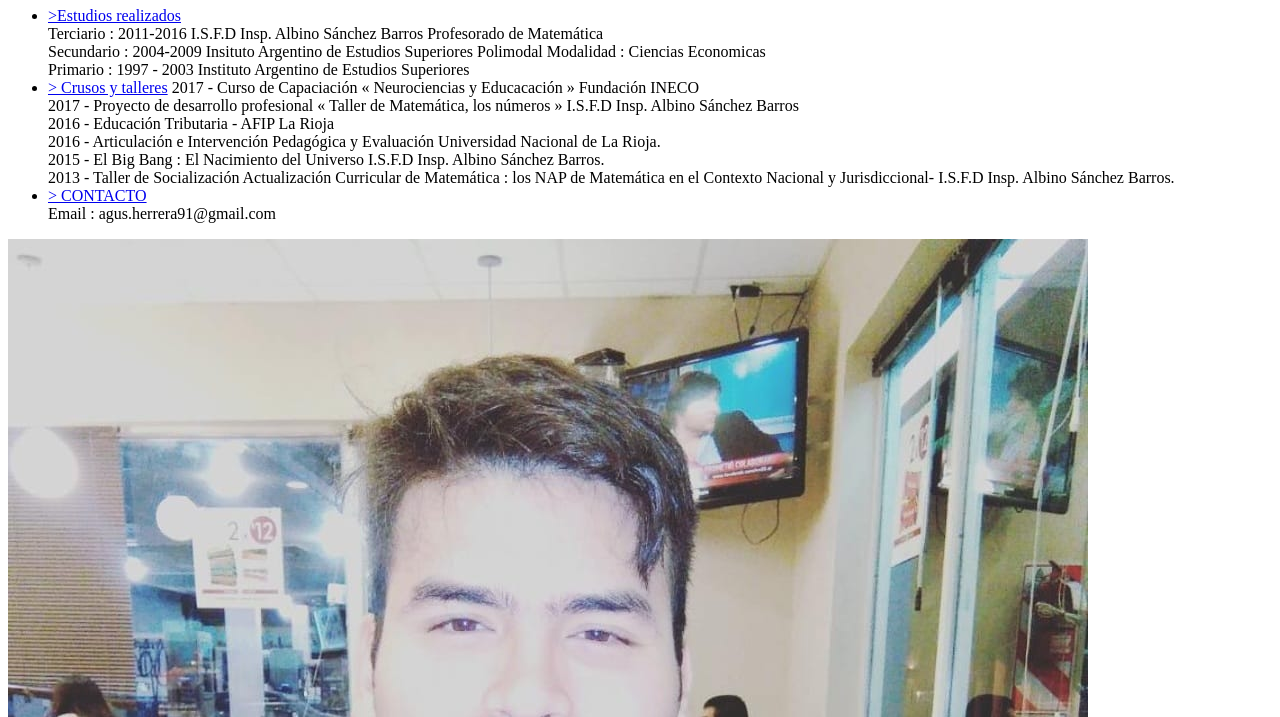
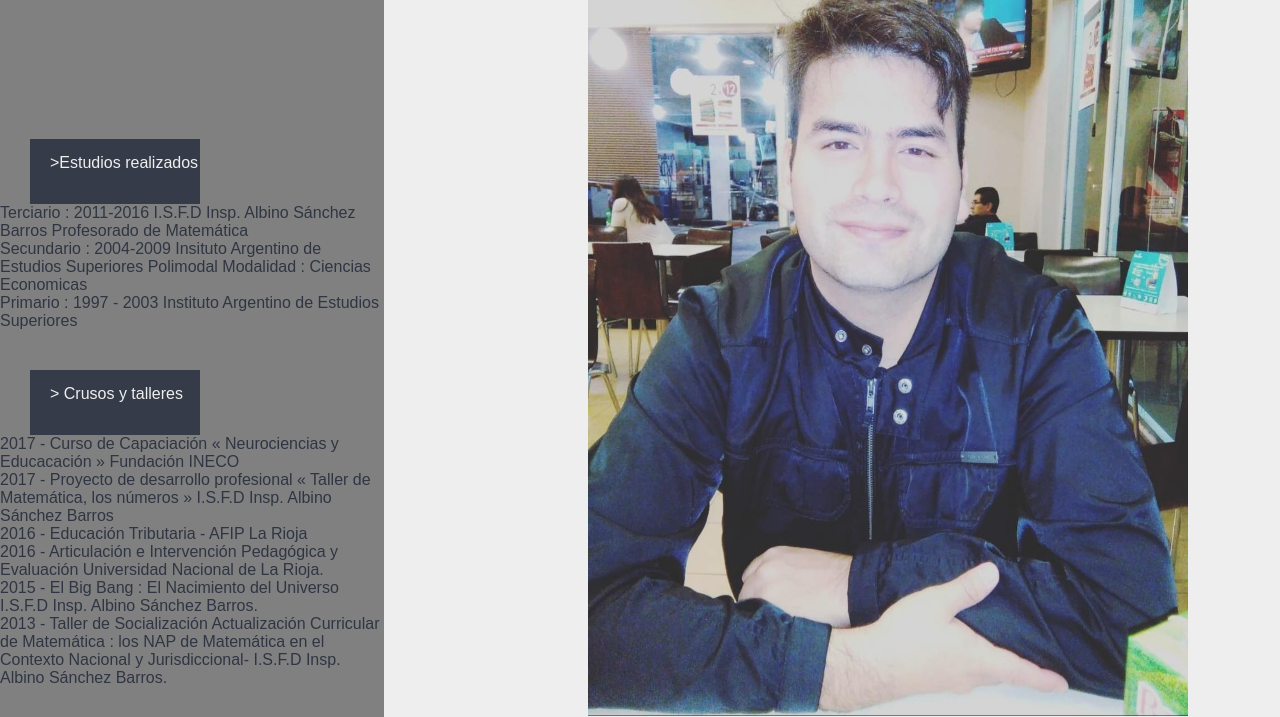
Before and after one commit to agunherrera/agunherrera.gihub.io, a plain HTML site: page curriculo.html in a window 1280 px wide. Shown: the part 328-1045 px from the top of the page. Drawn offline with Linux system fonts and the light colour scheme.

Commit message:
se modifica  la vinculacion de la hoja de estilo

```diff
--- a/curriculo.html
+++ b/curriculo.html
@@ -5,7 +5,7 @@
     <meta http-equiv="X-UA-Compatible" content="IE=edge">
     <meta name="viewport" content="width=device-width, initial-scale=1.0">
     <title>curriculo</title>
-    <link reel="stylesheet" href="style.css">
+    <link rel="stylesheet" href="style.css">
 </head>
 <body>
     <div class="banner_img" >
```
